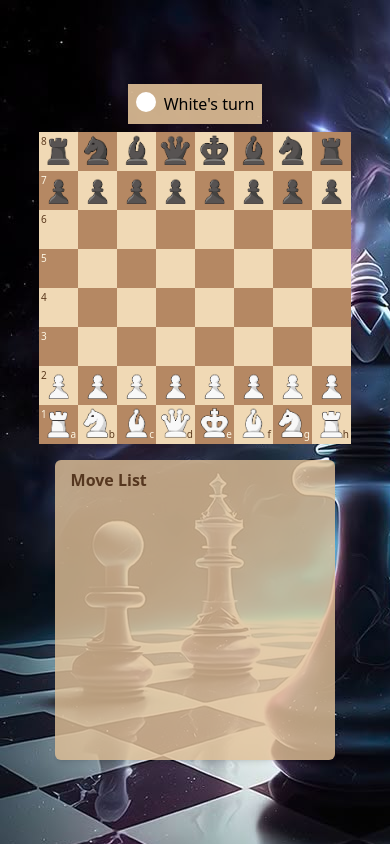
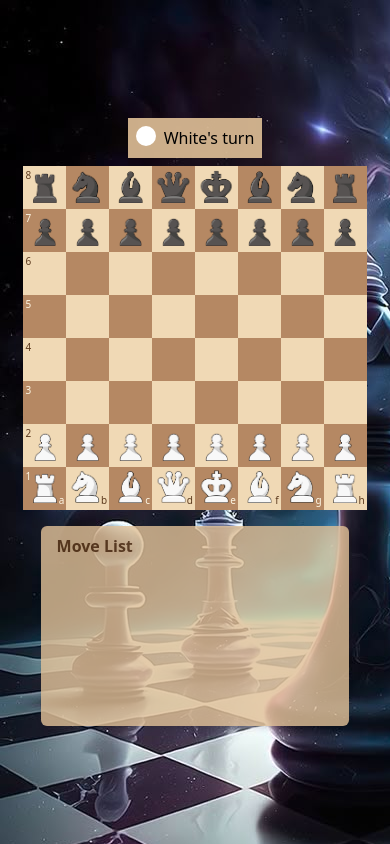
Before and after one commit to RajatChoudhary0449/Chess, a React (Vite) app: page / in a window 390 px wide. Built offline with nearby package versions, Linux system fonts and the light colour scheme.

Commit message:
Corrected promotion modal

```diff
--- a/src/components/Board.jsx
+++ b/src/components/Board.jsx
@@ -19,7 +19,7 @@ export default function Board() {
     const [activeSquare, setActiveSquare] = useState({ row: null, col: null });
     const [curTurn, setCurTurn] = useState("white");
     const [availableMoves, setAvailableMoves] = useState([]);
-    const [promotionPiece, setPromotionPiece] = useState("");
+    const [promotionPiece, setPromotionPiece] = useState(null);
     const [gameOver, setGameOver] = useState(false);
     const [board, setBoard] = useState(INITIALBOARDSETUP);
     const [moves, setMoves] = useState([]);
@@ -51,15 +51,24 @@ export default function Board() {
             const isPromotion =
                 (curTurn === "white" && board[activeSquare.row][activeSquare.col] === PIECES.WHITE.PAWN && row === 0) ||
                 (curTurn === "black" && board[activeSquare.row][activeSquare.col] === PIECES.BLACK.PAWN && row === 7);
+            const isCastling = (curTurn === "white" && board[activeSquare.row][activeSquare.col] === PIECES.WHITE.KING && Math.abs(activeSquare.col - col) === 2) || ((curTurn === "black" && board[activeSquare.row][activeSquare.col] === PIECES.BLACK.KING && Math.abs(activeSquare.col - col) === 2))
+            const updatedBoard = isCastling ? playMove({ from: { row: activeSquare.row, col: activeSquare.col }, to: { row, col } }, board, null, true) : playMove({ from: { row: activeSquare.row, col: activeSquare.col }, to: { row, col } }, board);
+            const curMove = { from: { row: activeSquare.row, col: activeSquare.col }, piece, to: { row, col }, isCaptured: isCaptured, capturedPiece: capturedPiece, turn: curTurn, board: updatedBoard };
             if (isPromotion) {
                 setPromotionPiece({ move: curMove, turn: curTurn });
             }
-            const isCastling = (curTurn === "white" && board[activeSquare.row][activeSquare.col] === PIECES.WHITE.KING && Math.abs(activeSquare.col - col) === 2) || ((curTurn === "black" && board[activeSquare.row][activeSquare.col] === PIECES.BLACK.KING && Math.abs(activeSquare.col - col) === 2))
-            const updatedBoard = isCastling ? playMove({ from: { row: activeSquare.row, col: activeSquare.col }, to: { row, col } }, board, null, true) : playMove({ from: { row: activeSquare.row, col: activeSquare.col }, to: { row, col } }, board);
-            const curMove = { from: { row: activeSquare.row, col: activeSquare.col }, piece, to: { row, col }, isCaptured: isCaptured, capturedPiece: capturedPiece, turn: curTurn, board: updatedBoard };
+            else setPromotionPiece(null);
+
             setBoard(updatedBoard);
-            setMoves([curMove, ...moves]);
+            if (!isPromotion) setMoves([curMove, ...moves]);
             setCurTurn((cur) => cur === "white" ? "black" : "white");
+            checkGameOver(updatedBoard);
+
+        }
+        setActiveSquare({ row: null, col: null });
+        setAvailableMoves([]);
+    }
+    const checkGameOver = (updatedBoard) => {
         if (getAllWhiteMoves(updatedBoard).length === 0) {
             if (isWhiteKingChecked(updatedBoard)) {
                 setMessage("Black wins!!!");
@@ -80,9 +89,7 @@ export default function Board() {
                 setGameOver(true);
             }
         }
-        }
-        setActiveSquare({ row: null, col: null });
-        setAvailableMoves([]);
+        return false;
     }
     const handlePromotion = (piece) => {
         const { move, turn } = promotionPiece;
@@ -90,8 +97,7 @@ export default function Board() {
         setBoard(updatedBoard);
         setMoves([move, ...moves]);
         setCurTurn(turn === "white" ? "black" : "white");
-        setPromotionPiece(""); // close modal
-
+        setPromotionPiece(null); // close modal
         checkGameOver(updatedBoard);
     };
 
@@ -151,9 +157,8 @@ export default function Board() {
         <div className="flex justify-center items-center flex-col h-[100dvh]" style={{ backgroundImage: `url("/icon.jpeg")` }}>
             {promotionPiece && <PromotionModal curTurn={curTurn} handlePromotion={handlePromotion} />}
             <GameOverModal gameOver={gameOver} message={message} />
-            <div className="flex md:flex-row flex-col gap-x-4 gap-y-4">
+            <div className="flex md:flex-row flex-col md:gap-x-2 lg:gap-x-4 gap-y-4">
                 <div className="flex flex-col gap-y-2">
-
                     <div className="flex justify-center">
                         <div className="w-fit bg-[#e0c097]/90 flex justify-center gap-x-2 py-2 px-2">
                             <div className={`w-[20px] h-[20px] rounded-full ${curTurn === "white" ? "bg-white border-black" : "bg-black border-white "}`}></div>
@@ -168,7 +173,7 @@ export default function Board() {
                                     const isWhiteSquare = (rowIndex + colIndex) % 2 == 0;
                                     const isAvailableMove = availableMoves.some(move => move.row === rowIndex && move.col === colIndex);
                                     const isActiveSquare = activeSquare.row === rowIndex && activeSquare.col === colIndex;
-                                    return (<button key={`${rowIndex},${colIndex}`} onClick={() => { handleClick({ row: rowIndex, col: colIndex, piece: item }) }} className={`max-h-[min(10vh,10vw)] max-w-[min(10vh,10vw)] md:w-[100px] md:h-[100px] w-[50px] h-[50px] flex justify-center items-center relative ${getBackground(isWhiteSquare, rowIndex, colIndex)} ${isWhiteSquare ? "text-[#5c3a1e]" : "text-[#fdf6e3]"} md:text-[16px] text-[10px]`}>
+                                    return (<button key={`${rowIndex},${colIndex}`} onClick={() => { handleClick({ row: rowIndex, col: colIndex, piece: item }) }} className={`max-h-[min(11vh,11vw)] max-w-[min(11vh,11vw)] md:w-[min(10vh,10vw)] md:h-[min(10vh,10vw)] lg:w-[min(11vh,11vw)] lg:h-[min(11vh,11vw)] w-[50px] h-[50px] flex justify-center items-center relative ${getBackground(isWhiteSquare, rowIndex, colIndex)} ${isWhiteSquare ? "text-[#5c3a1e]" : "text-[#fdf6e3]"} md:text-[16px] text-[10px]`}>
 
                                         {colIndex === 0 && <div className="absolute md:left-1 md:top-1 left-0.5 top-0.5">{8 - rowIndex}</div>}
 
@@ -184,10 +189,8 @@ export default function Board() {
                     )).map((item, index) => (<span key={index} className="max-h-[min(10vh,10vw)] max-w-[min(10vh,10vw)] md:w-[100px] w-[50px]">{item}</span>))}</div> */}
                     </div>
                 </div>
-                <div className="h-[300px] md:h-[80vh] w-full">
-
-                    <div className="md:w-[220px] w-[90%] mx-auto px-4 h-full bg-[#e0c097]/90 text-[#5c3a1e] opacity-90 py-2 md:mt-12 rounded-md shadow-md flex flex-col">
-
+                <div className="h-[200px] md:h-[min(80vh,80vw)] lg:h-[min(88vh,88vw)] md:max-h-[min(80vh,80vw)] lg:max-h-[min(88vh,88vw)] w-full">
+                    <div className="md:w-full md:max-w-[220px] md:min-w-[200px] w-[90%] mx-auto px-4 h-full bg-[#e0c097]/90 text-[#5c3a1e] opacity-90 py-2 md:mt-12 rounded-md shadow-md flex flex-col">
                         <div className="flex justify-between items-center mb-2">
                             <div className="font-semibold">Move List</div>
                             {moves.length > 0 && (
@@ -201,7 +204,7 @@ export default function Board() {
                                 </div>
                             )}
                         </div>
-                        <ul className="flex flex-col gap-2 overflow-y-auto h-[300px] md:h-[500px]">
+                        <ul className="flex flex-col gap-2 overflow-y-auto h-full">
                             {moves.map((cur, index) => (
                                 <li key={index} className="flex gap-x-2 items-center text-sm pb-1">
                                     <div className="w-[20px] text-center">{moves.length - index}</div>
--- a/src/components/PromotionModal.jsx
+++ b/src/components/PromotionModal.jsx
@@ -7,18 +7,21 @@ import whiteKnight from "../assets/whiteKnight.png";
 import whiteBishop from "../assets/whiteBishop.png";
 import whiteQueen from "../assets/whiteQueen.png";
 import { PIECES } from "../constants/constants";
-function PromotionModal({ curTurn,handlePromotion }) {
-    curTurn=curTurn==="white"?curTurn="black":curTurn="white";
+function PromotionModal({ curTurn, handlePromotion }) {
+    curTurn=curTurn==="white"?"black":"white";
+    const data={
+        "white":[{piece:PIECES.WHITE.QUEEN,img:whiteQueen},{piece:PIECES.WHITE.ROOK,img:whiteRook},{piece:PIECES.WHITE.KNIGHT,img:whiteKnight},{piece:PIECES.WHITE.BISHOP,img:whiteBishop}],
+        "black":[{piece:PIECES.BLACK.QUEEN,img:blackQueen},{piece:PIECES.BLACK.ROOK,img:blackRook},{piece:PIECES.BLACK.KNIGHT,img:blackKnight},{piece:PIECES.BLACK.BISHOP,img:blackBishop}]
+    }
     return (
         <>
             <div className="fixed inset-0 bg-black bg-opacity-50 flex justify-center items-center z-50">
-                <div className="bg-white p-8 rounded shadow-lg text-center w-[300px]">
+                <div className="bg-white p-8 rounded-2xl shadow-lg text-center w-[300px]">
                     <h2 className="text-2xl font-bold mb-4">Choose the promotion piece: </h2>
-                    <div className="grid grid-cols-2 cursor-pointer">
-                        <div onClick={() => handlePromotion(curTurn === "white" ? PIECES.WHITE.QUEEN : PIECES.BLACK.QUEEN)}><img src={curTurn === "white" ? whiteQueen : blackQueen}></img></div>
-                        <div onClick={() => handlePromotion(curTurn === "white" ? PIECES.WHITE.ROOK : PIECES.BLACK.ROOK)}><img src={curTurn === "white" ? whiteRook : blackRook}></img></div>
-                        <div onClick={() => handlePromotion(curTurn === "white" ? PIECES.WHITE.KNIGHT : PIECES.BLACK.KNIGHT)}><img src={curTurn === "white" ? whiteKnight : blackKnight}></img></div>
-                        <div onClick={() => handlePromotion(curTurn === "white" ? PIECES.WHITE.BISHOP : PIECES.BLACK.BISHOP)}><img src={curTurn === "white" ? whiteBishop : blackBishop}></img></div>
+                    <div className="grid grid-cols-2 gap-2 cursor-pointer">
+                        {data[curTurn].map((({piece,img})=>(
+                            <div key={piece} className="hover:bg-amber-300 hover:scale-110 p-2" onClick={() => handlePromotion(piece)}><img src={img} className="w-full h-full"></img></div>
+                        )))}
                     </div>
                 </div>
             </div>
--- /dev/null
+++ b/tailwind.config.js
@@ -0,0 +1,11 @@
+module.exports = {
+  theme: {
+    screens: {
+      sm: '640px',
+      md: '768px',
+      lg: '1024px',
+      xl: '1280px',
+      '2xl': '1536px',
+    },
+  },
+};
```
Lines whose indentation alone changed are shown as unchanged.
